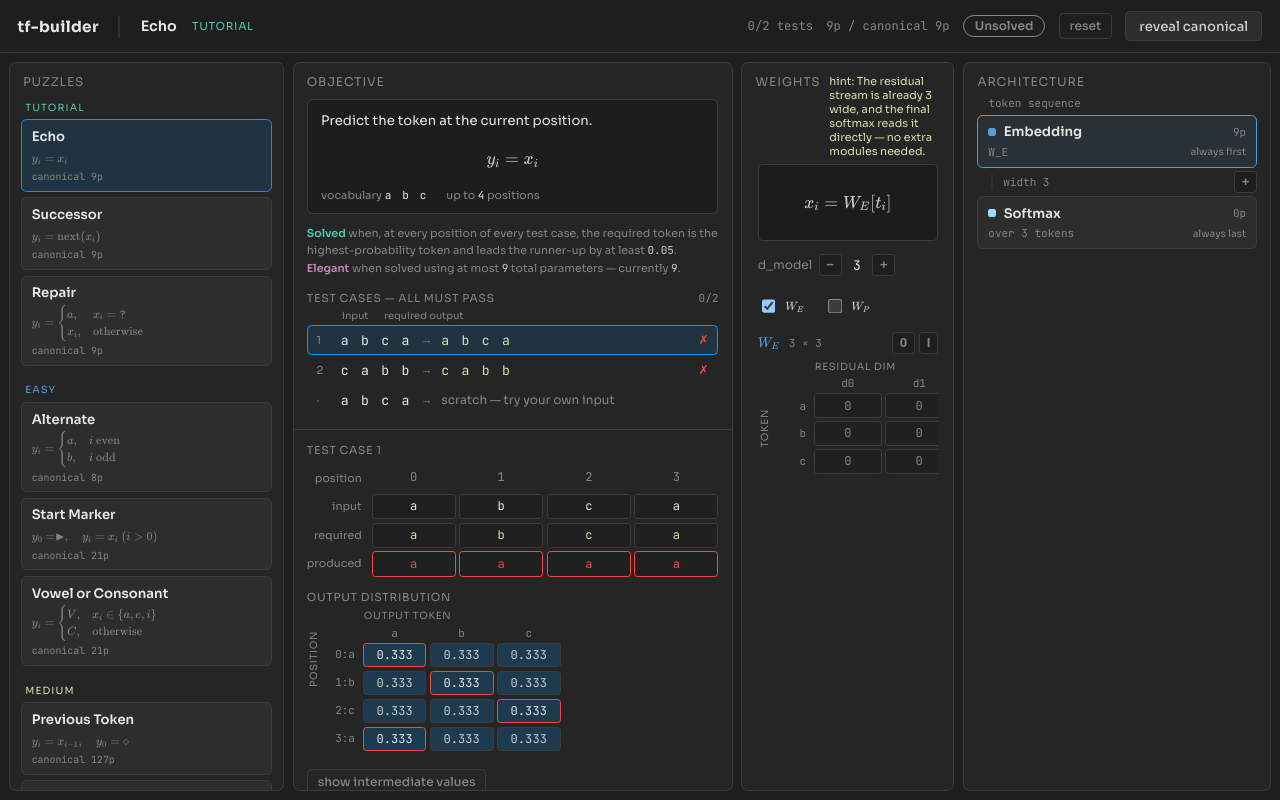
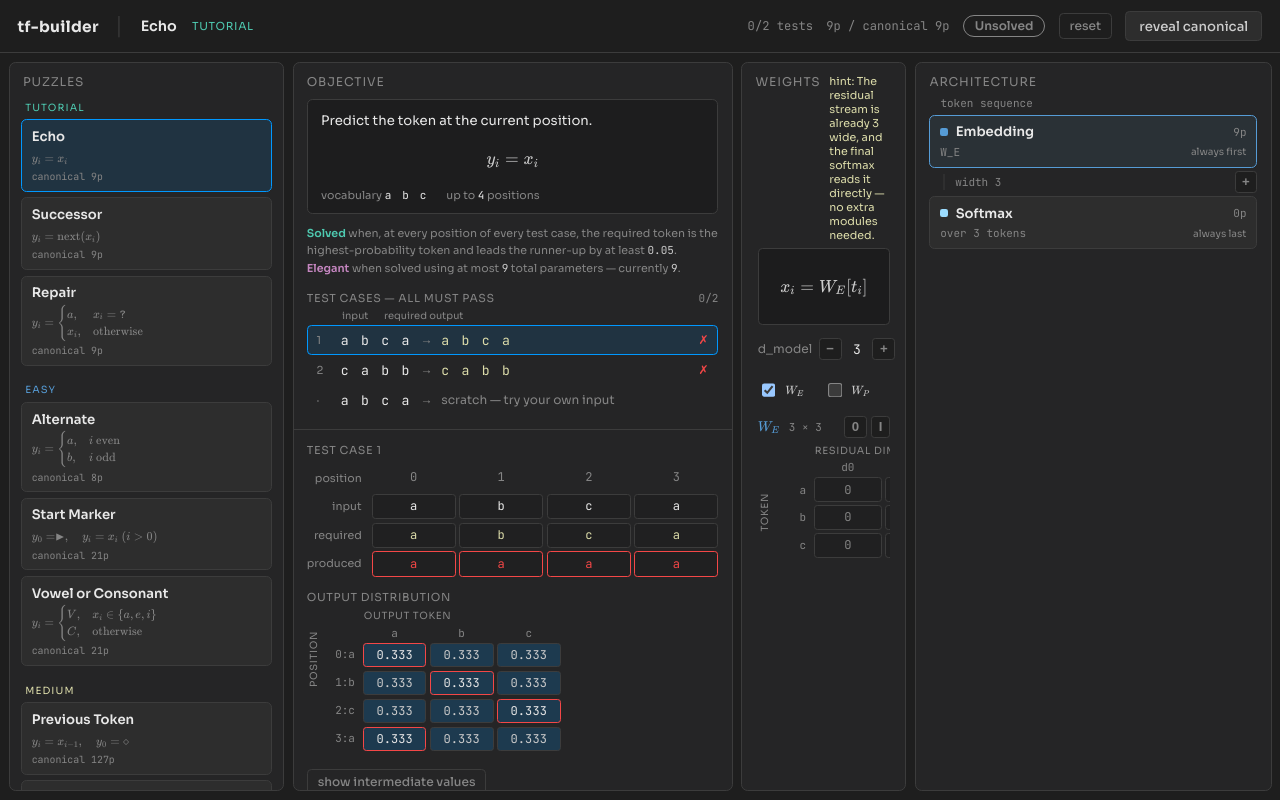
Before and after one commit to longwatermelon/tf-builder, a React (Vite) app: page / in a window 1280 px wide. Built offline with nearby package versions, Linux system fonts and the light colour scheme.

Commit message:
2026-07-24 21:36

```diff
--- a/src/App.jsx
+++ b/src/App.jsx
@@ -27,7 +27,7 @@ const MIN_PANEL_WIDTH = 150;
 
 // pixel widths of the puzzles, objective and architecture panels; the weights panel between the
 // last two absorbs whatever space is left
-const DEFAULT_WIDTHS = [250, 400, 280];
+const DEFAULT_WIDTHS = [250, 400, 360];
 
 // space the panels themselves can occupy, excluding the row padding and the gutters
 function measureAvailable(row) {
```
